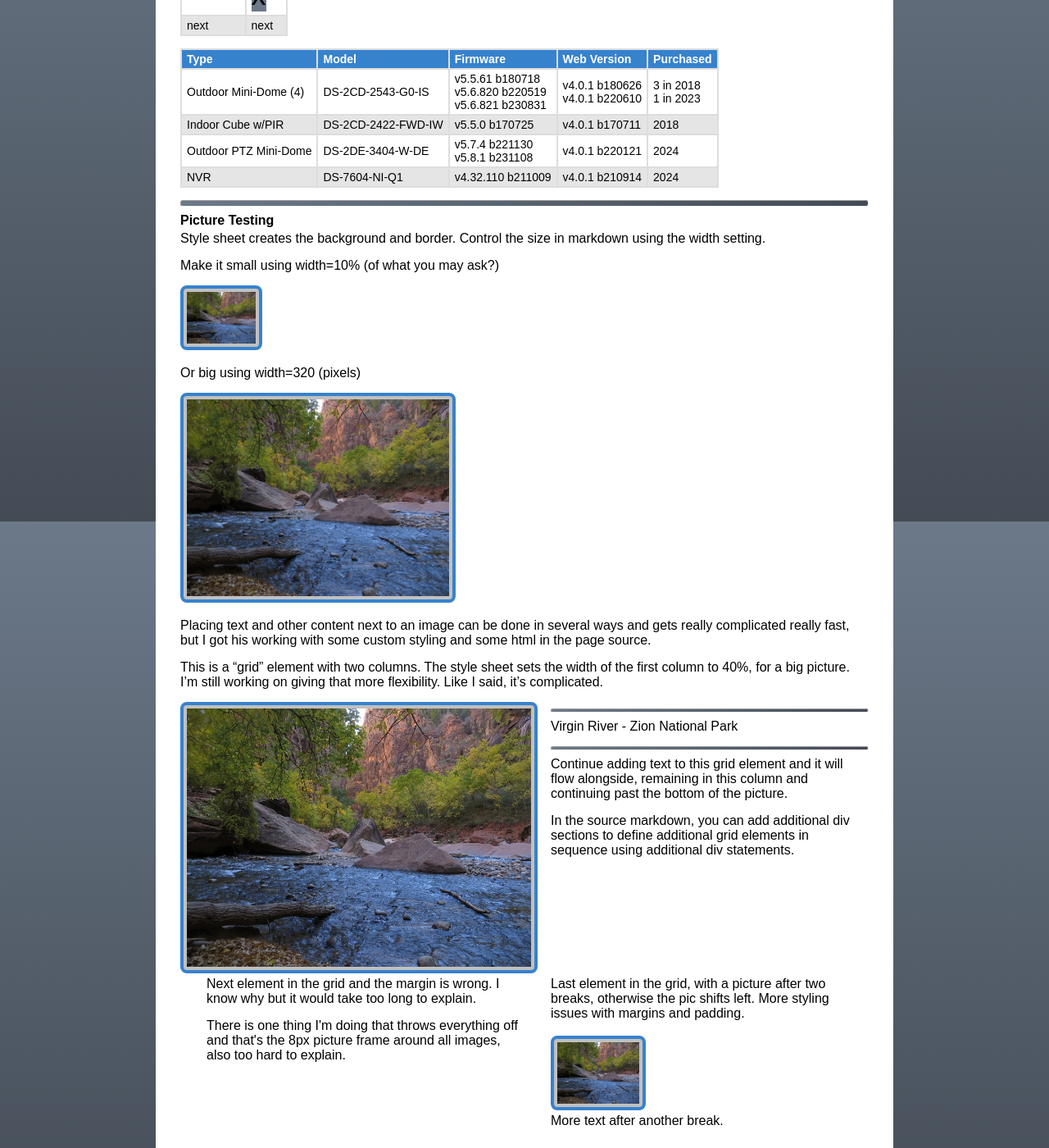
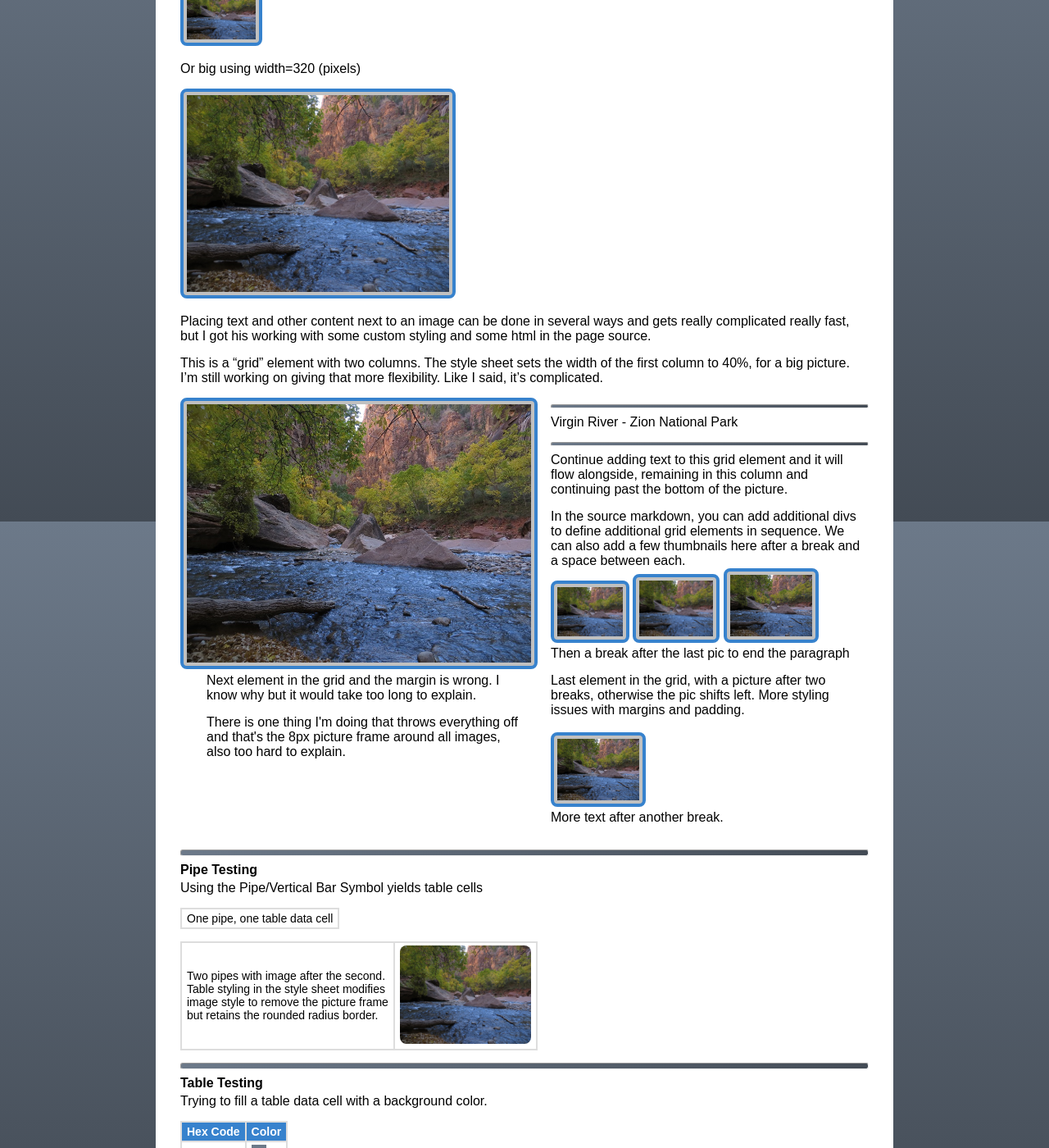
Before and after one commit to TR-Systems/modernist, a Jekyll site: the page built from test.md, in a window 1280 px wide and 1400 px high, scrolled down 264 px. Shown: the whole window at 82% size. Built offline with Jekyll 4.4.1, drawn with Linux system fonts in a browser that asks for light colours; our own code applies the rules of GitHub Pages for plain Markdown files; some of the changed text lies outside the part shown.

Commit message:
Update test.md

```diff
--- a/test.md
+++ b/test.md
@@ -1,21 +1,4 @@
 ## Style Sheet Test Page
-
-#### Table Testing
-Trying to fill a table data cell with a background color.
-
-| Hex Code | Color |
-| -------- | ----- |
-| #6C7989 | <span style="font-size:36px;height:36px;width:36px;background:#6C7989;"> x </span> |
-| next | next |
-
-| Type | Model | Firmware | Web Version | Purchased |
-| ---- | ----- | -------- | ----------- | --------- |
-| Outdoor Mini-Dome (4) | DS-2CD-2543-G0-IS | v5.5.61 b180718<br>v5.6.820 b220519<br>v5.6.821 b230831 | v4.0.1 b180626<br>v4.0.1 b220610 | 3 in 2018<br>1 in 2023 |
-| Indoor Cube w/PIR | DS-2CD-2422-FWD-IW | v5.5.0 b170725 | v4.0.1 b170711 | 2018  |
-| Outdoor PTZ Mini-Dome | DS-2DE-3404-W-DE | v5.7.4 b221130<br>v5.8.1 b231108 | v4.0.1 b220121 | 2024 |
-| NVR | DS-7604-NI-Q1 | v4.32.110 b211009 | v4.0.1 b210914 | 2024 |
-
----
 
 #### Picture Testing
 Style sheet creates the background and border. Control the size in markdown using the width setting.
@@ -41,7 +24,11 @@
 <p>Virgin River - Zion National Park</p>
 <hr>
 <p>Continue adding text to this grid element and it will flow alongside, remaining in this column and continuing past the bottom of the picture.</p>
-<p>In the source markdown, you can add additional div sections to define additional grid elements in sequence using additional div statements.</p>
+<p>In the source markdown, you can add additional divs to define additional grid elements in sequence. We can also add a few thumbnails here after a break and a space between each.<br>
+<img width="80" src="assets/images/zion-np.jpg">
+<img width="90" src="assets/images/zion-np.jpg">
+<img width="100" src="assets/images/zion-np.jpg"><br>
+Then a break after the last pic to end the paragraph</p>
 </div>
 <div class="item3">
 <p>Next element in the grid and the margin is wrong. I know why but it would take too long to explain.</p>
@@ -63,6 +50,23 @@
 
 | Two pipes with image after the second.<br>Table styling in the style sheet modifies<br>image style to remove the picture frame<br>but retains the rounded radius border. | <img width="160" src="assets/images/zion-np.jpg">
 
+---
+
+#### Table Testing
+Trying to fill a table data cell with a background color.
+
+| Hex Code | Color |
+| -------- | ----- |
+| #6C7989 | <span style="font-size:36px;height:36px;width:36px;background:#6C7989;"> x </span> |
+| next | next |
+
+| Type | Model | Firmware | Web Version | Purchased |
+| ---- | ----- | -------- | ----------- | --------- |
+| Outdoor Mini-Dome (4) | DS-2CD-2543-G0-IS | v5.5.61 b180718<br>v5.6.820 b220519<br>v5.6.821 b230831 | v4.0.1 b180626<br>v4.0.1 b220610 | 3 in 2018<br>1 in 2023 |
+| Indoor Cube w/PIR | DS-2CD-2422-FWD-IW | v5.5.0 b170725 | v4.0.1 b170711 | 2018  |
+| Outdoor PTZ Mini-Dome | DS-2DE-3404-W-DE | v5.7.4 b221130<br>v5.8.1 b231108 | v4.0.1 b220121 | 2024 |
+| NVR | DS-7604-NI-Q1 | v4.32.110 b211009 | v4.0.1 b210914 | 2024 |
+
 Fun stuff...
 
 ---
```
